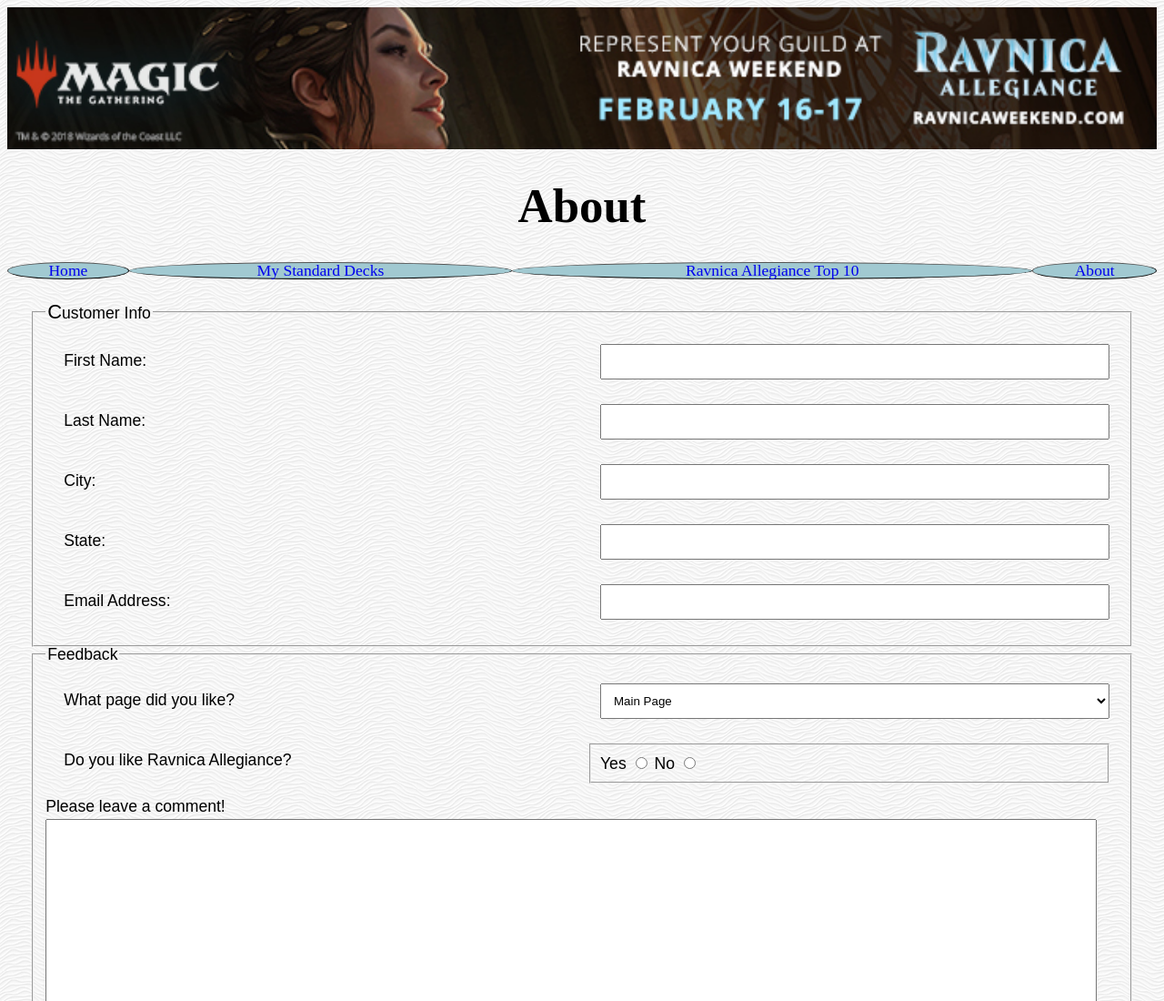
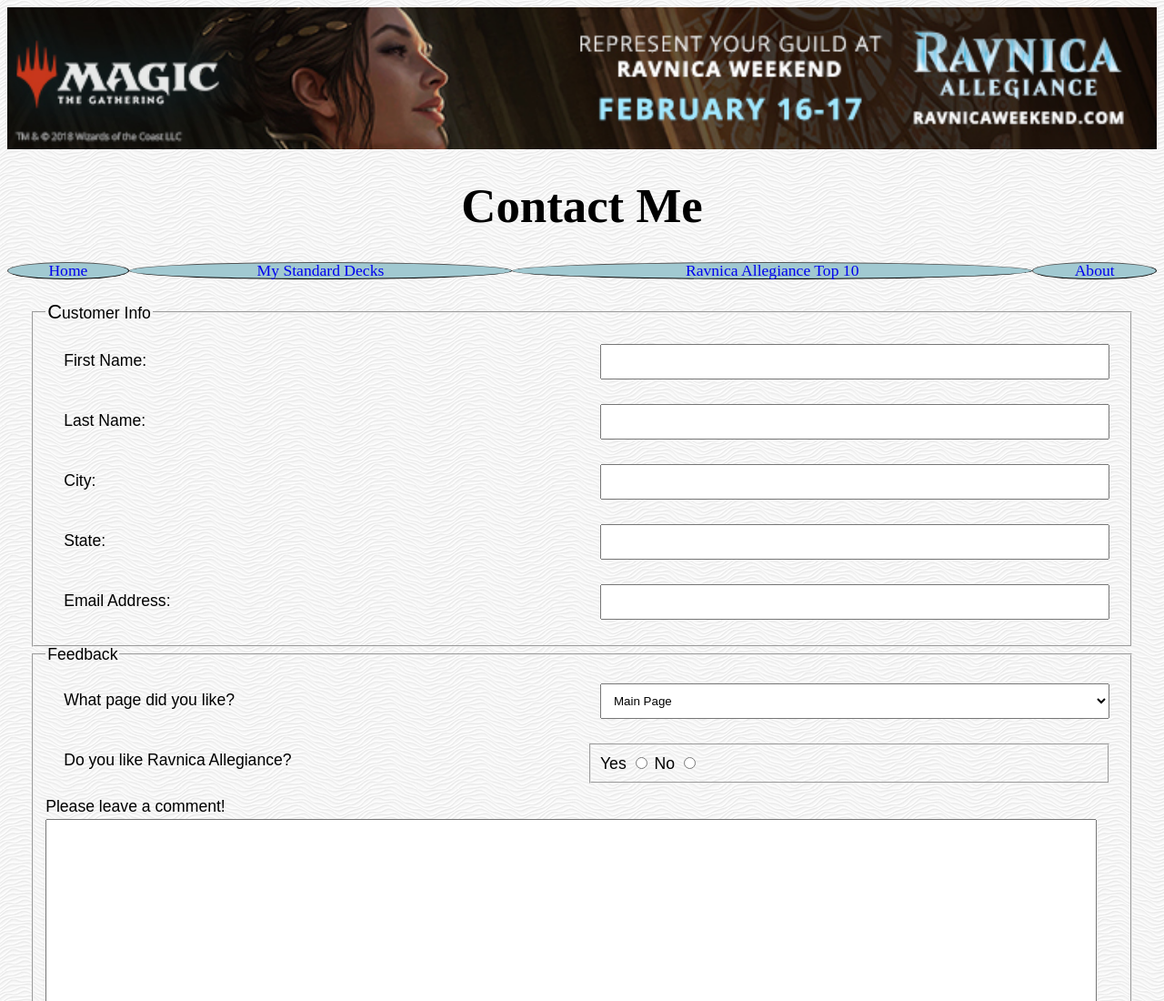
Before and after one commit to jbonachea/MTGFan, a plain HTML site: page contactme.html in a window 1280 px wide. Shown: the top 1100 px of the page at 91% size. Drawn offline with Linux system fonts and the light colour scheme.

Commit message:
Modified contact me page

```diff
--- a/contactme.html
+++ b/contactme.html
@@ -8,7 +8,7 @@
     <meta name="viewport" content="width=device-width, initial-scale=1">
     <link rel="stylesheet" type="text/css" href="reset.css">
     <link rel="stylesheet" type="text/css" href="styles.css">
-    <title>MTG Standard Mania About</title>
+    <title>MTG Standard Mania Contact Me</title>
     <!--
 	    Name: Joshua Bonachea
 		Assignment: Project V1
@@ -25,7 +25,7 @@
 	    <area shape="rect" coords="0,0,400,140" href="https://magic.wizards.com/en" alt="Magic: The Gathering" />
 	    <area shape="rect" coords="801,0,1900,140" href="https://magic.wizards.com/en/content/ravnica-weekend" alt="Ravnica Weekend" />
 	  </map>
-      <h1>About</h1>
+      <h1>Contact Me</h1>
       <nav>
         <ul>
 	      <li><a href="index.html" id="listitems">Home</a></li>
```
